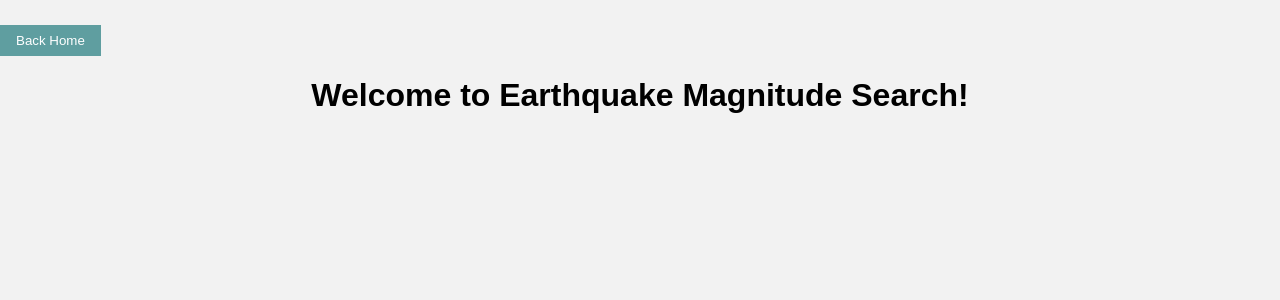
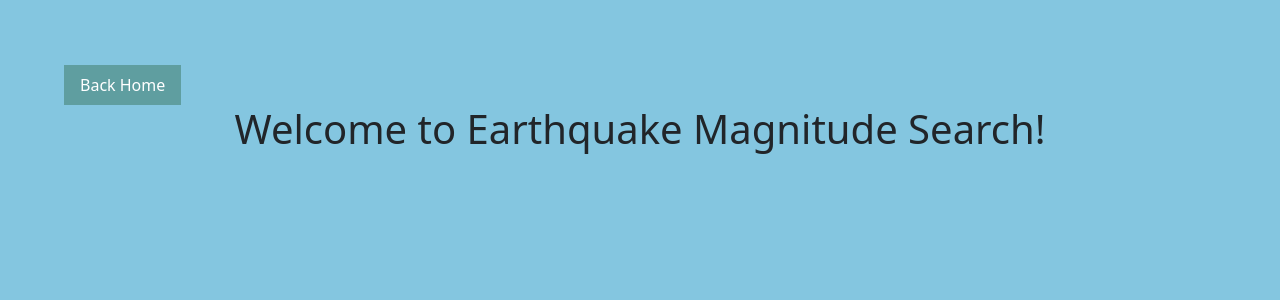
Before and after one commit to DawnSovereign/Weather-disaster-Info, a Flask app: page /earthquakes in a window 1280 px wide. Shown: the top 300 px of the page. Run offline with Flask 3, Linux system fonts and the light colour scheme; data that the repository does not hold is empty; some libraries are stand-ins or nearby versions.

Commit message:
added bootstrap to earthquakes and homepage

```diff
--- a/static/css/earthquake.css
+++ b/static/css/earthquake.css
@@ -43,7 +43,7 @@ form {
   }
 
 body {
-    font-family: Arial, sans-serif;
+    /* font-family: Arial, sans-serif; */
     background-color: #f2f2f2;
     margin: 0;
     padding: 0;
--- a/templates/earthquakes.html
+++ b/templates/earthquakes.html
@@ -3,18 +3,31 @@
   <head>
     <title>Earthquake Search</title>
     <!-- <link href="../static/css/style.css" rel ="stylesheet" type = "text/css"/> -->
-    <link href="../static/css/Earthquake.css" rel="stylesheet" type="text/css" />
-
+    {{bootstrap.load_css()}}
+    <link
+      href="../static/css/Earthquake.css"
+      rel="stylesheet"
+      type="text/css"
+    />
+    <style>
+      body {
+        margin-left: 10vw;
+        margin-right: 10vw;
+        background: #84c6e0;
+        margin-top: 5vh;
+      }
+    </style>
   </head>
   <body>
+    <div style="margin-left: -5vw">
+      <a href="{{ url_for('home') }}"
+        ><button type="button" class="backbutton">Back Home</button></a
+      >
+    </div>
 
-    <a href="{{ url_for('home') }}"><button type="button" class="backbutton">Back Home</button></a>
-
-
-    <div class = "mag">
-      <h1> Welcome to Earthquake Magnitude Search!</h1>
-    <form action="/earthquakes" method="GET" class = "form">
-    </form>
+    <div class="mag">
+      <h1>Welcome to Earthquake Magnitude Search!</h1>
+      <form action="/earthquakes" method="GET" class="form"></form>
     </div>
     <div>
       {% if cities %}
@@ -33,6 +46,5 @@
       </table>
       {% endif %}
     </div>
-
   </body>
 </html>
```
Also changed, not shown: templates/forecastSearch.html (+14 -8 lines), templates/home.html (+16 -3 lines). Lines whose indentation alone changed are shown as unchanged.
